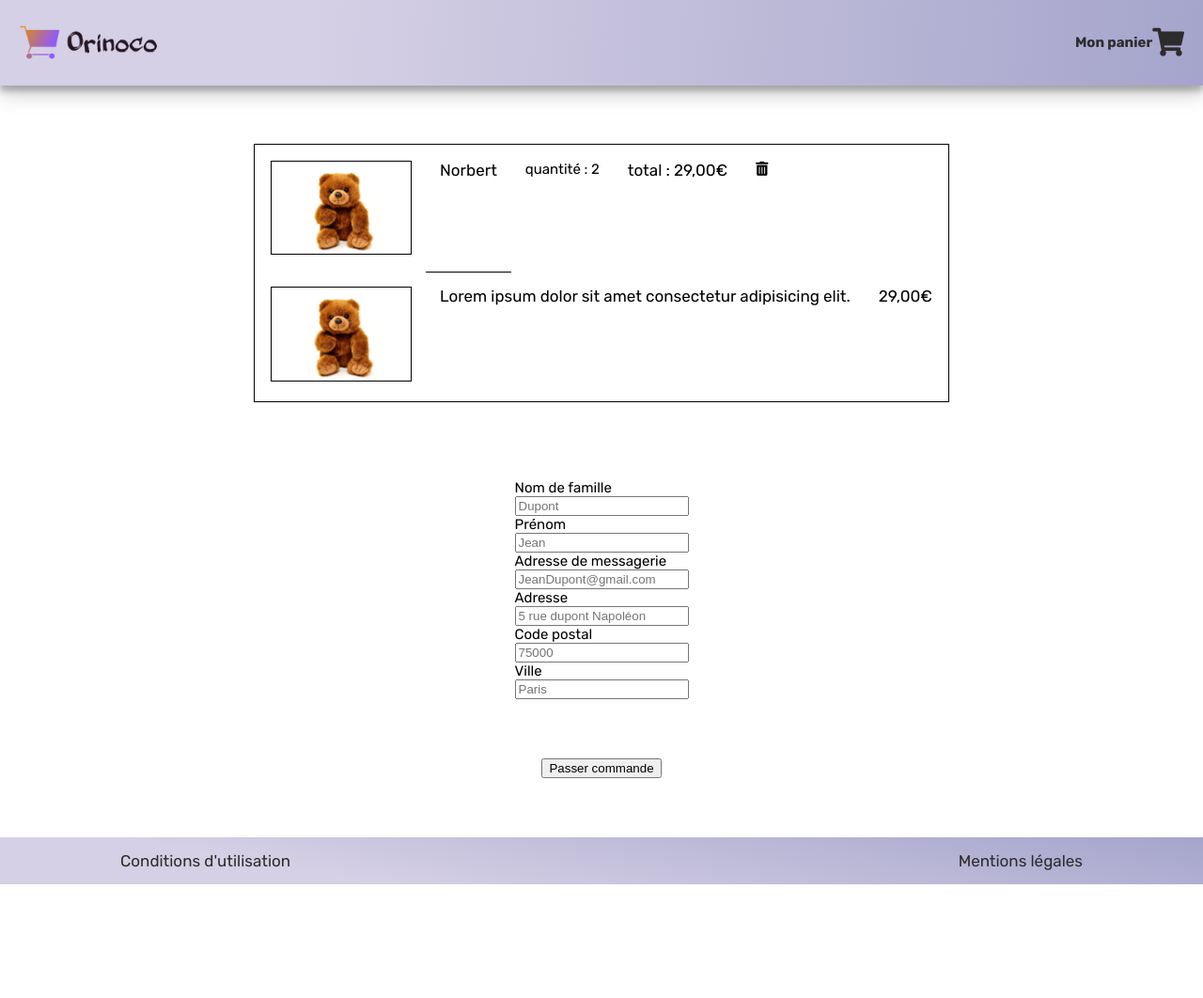
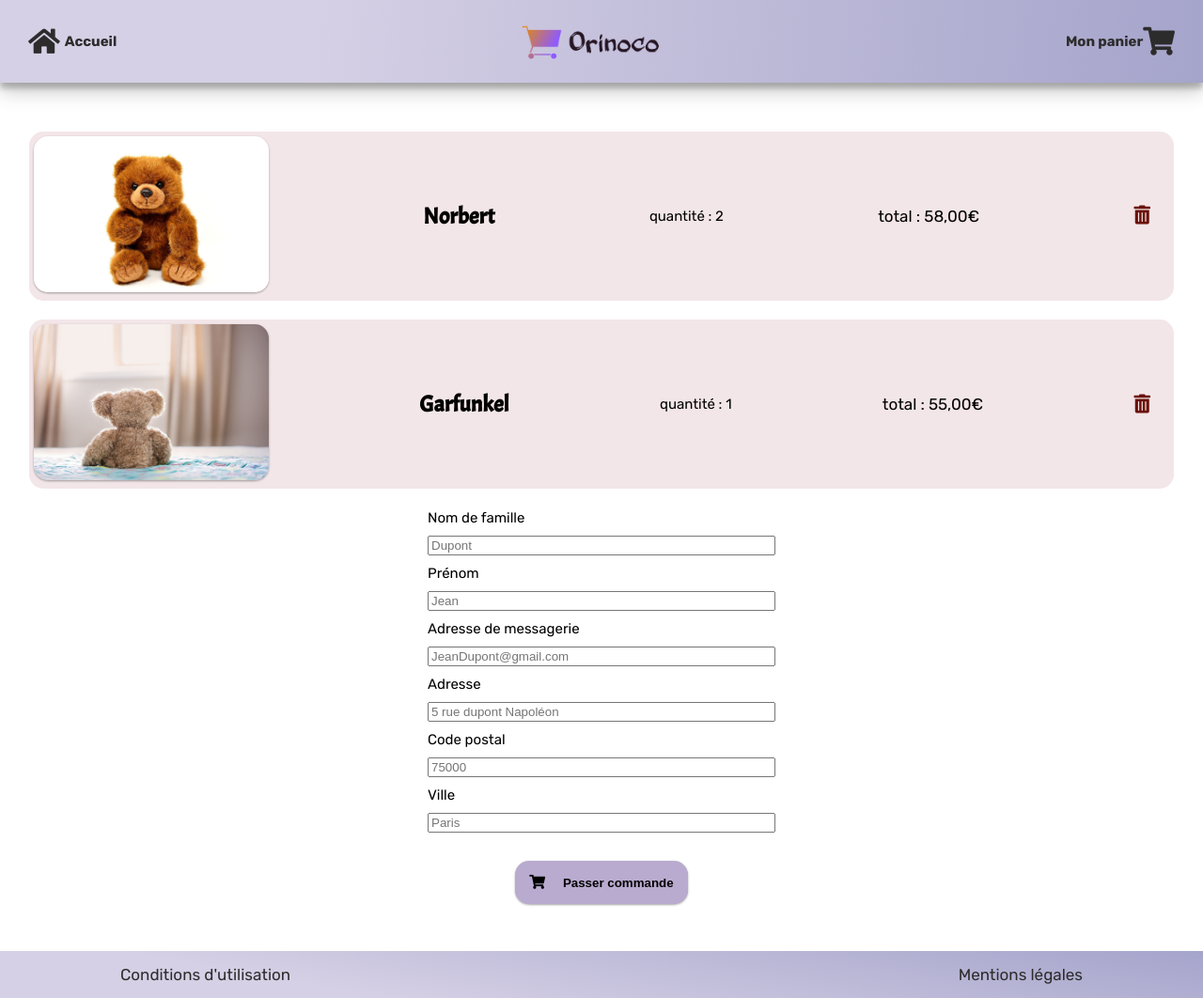
Before and after one commit to lokkotara/P5_florand_gregory, a website: page P5FrontEnd/www/panier.html in a window 1280 px wide. Shown: the whole page at 94% size. Before the commit the page ends 941 px from the top, so only its background shows below. Drawn offline with Linux system fonts and the light colour scheme; files whose address does not match are found by name.

Commit message:
suite responsive et page panier

```diff
--- a/P5FrontEnd/scss/elements/_cart.scss
+++ b/P5FrontEnd/scss/elements/_cart.scss
@@ -3,24 +3,38 @@
   flex-direction: column;
   align-items: center;
   justify-content: space-evenly;
-  padding: 0 2rem;
+  padding: 5rem 2rem;
   table {
-    border: 1px black solid;
     font-size: 1.5rem;
+    tbody {
+      display: flex;
+      flex-flow: wrap;
+      row-gap: 2rem;
+    }
     img {
-      max-width: 15rem;
-      border: 1px black solid;
+      max-width: 100%;
+      border-radius: 15px;
+      box-shadow: 0 1px 3px rgba(0,0,0,0.12), 0 1px 2px rgba(0,0,0,0.24);
+      // height: 100%;
     }
-    .middleRow {
-      border-bottom: 1px black solid;
-    }
+    // .middleRow {
+    //   border-bottom: 1px black solid;
+    // }
     td {
-      display: block;
-      padding: 1.5rem;
+      // display: block;
+      padding: 0.5rem;
     }
     tr {
       display: flex;
-      flex-flow: wrap;
+      background-color: #F3E6E8;
+      border-radius: 15px;
+      flex-flow: column wrap;
+      width: 100%;
+      align-items: center;
+    }
+    .trashIcon {
+      font-size: 2rem;
+      color:#6b1108;
     }
   }
 }
@@ -30,5 +44,38 @@
   flex-direction: column;
   padding-top: 2rem;
   font-size: 1.5rem;
-
+  max-width: 37rem;
+  width: 100%;
+  row-gap: 1rem;
+  a {
+    align-self: center;
+    &:hover {
+      color: white;
+    }
+    // padding-top: 2rem;
+  }
+  &Btn, .cartBtn {
+    border: none;
+    padding: 1.5rem;
+  }
+  &Btn {
+    font-weight: bold;
+    border-radius: 0 1.5rem 1.5rem 0;
+    background-color: #b9abcf;
+  }
+  .cartBtn {
+    padding-right: 0;
+    border-radius: 1.5rem 0 0 1.5rem;
+  }
 }
+.test {
+  background-color: #b9abcf;
+  text-align: center;
+  align-self: center;
+  box-shadow: 0 1px 3px rgba(0,0,0,0.12), 0 1px 2px rgba(0,0,0,0.24);
+  border-radius: 1.5rem;
+  max-width: 40rem;
+}
+.lastInput {
+  margin-bottom: 2rem;
+}
--- a/P5FrontEnd/scss/elements/_header.scss
+++ b/P5FrontEnd/scss/elements/_header.scss
@@ -1,6 +1,6 @@
 header {
   display: flex;
-  justify-content: space-between;
+  justify-content: flex-end;
   align-items: center;
   padding: 0 2rem;
   nav {
@@ -8,6 +8,9 @@ header {
     justify-content: space-between;
     width: 100%;
     align-items: center;
+  }
+  span {
+    display: none;
   }
   .logo {
     width: 15rem;
@@ -17,13 +20,20 @@ header {
     font-size: 3rem;
     display: block;
   }
+  .homeIcon {
+    padding-right: 0.5rem;
+    color: #2d2c2c;
+    &:hover {
+      color: #f3e6e8;
+    }
+  }
 }
 .header {
   background-color: #f3e6e8;
   background-image: linear-gradient(275deg, #a5a4cb 0%, #d5d0e5 74%);
   box-shadow: 0 1rem 2rem rgba(0,0,0,0.19), 0 6px 6px rgba(0,0,0,0.23);
  }
- .iconCart {
+ .iconCart, .iconHome {
    display: flex;
    align-items: center;
    color: #2d2c2c;
--- a/P5FrontEnd/scss/elements/_products.scss
+++ b/P5FrontEnd/scss/elements/_products.scss
@@ -14,6 +14,7 @@
 .teddyCard {
   display: flex;
   justify-content: center;
+  width: 90%;
   margin: 2rem 1rem;
   background-color: #f3e6e8;
   border-radius: 2.5rem;
@@ -24,7 +25,7 @@
   }
   figure {
     width: 100%;
-    max-width: 45rem;
+    // max-width: 45rem;
   }
   figcaption {
     display: flex;
@@ -59,7 +60,7 @@
   img {
     width: 100%;
     object-fit: cover;
-    max-height: 28rem;
+    // max-height: 28rem;
     border-radius: 2.5rem 2.5rem 0 0;
 
   }
--- a/P5FrontEnd/scss/elements/_responsive.scss
+++ b/P5FrontEnd/scss/elements/_responsive.scss
@@ -1,4 +1,10 @@
 @media screen and (min-width:768px) {
+  header {
+    padding: 0 3rem;
+    span {
+      display: block;
+    }
+  }
   .singleProduct {
     flex-flow: row;
     img {
@@ -12,4 +18,30 @@
   .confirmationWrapper {
     padding: 5rem;
   }
+  .mainCart {
+    table {
+      img {
+        max-width: 25rem;
+      }
+      tr {
+        flex-direction: row;
+        justify-content: space-between;
+      }
+      .trashIcon {
+        padding-right: 2rem;
+      }
+    }
+  }
 }
+
+@media screen and (min-width:940px) {
+  .teddyCard {
+    width: auto;
+    figure {
+      max-width: 45rem;
+    }
+    img {
+    max-height: 28rem;
+    }
+  }
+}
--- a/P5FrontEnd/www/panier.html
+++ b/P5FrontEnd/www/panier.html
@@ -20,34 +20,49 @@
 <body>
   <header class="header">
   <nav>
-    <a href="./index.html"><img src="./images/logo-removebg-preview.png" alt="Logo Orinoco" class="logo"></a>
+    <a href="./index.html " class="iconHome"><i class="fas fa-home homeIcon"></i><span>Accueil</span></a>
+    <img src="./images/logo-removebg-preview.png" alt="Logo Orinoco" class="logo">
     <a href="./panier.html" class="iconCart"><span> Mon panier</span><i class="fas fa-shopping-cart"></i></a>
   </nav>
 </header>
   <main class="mainCart">
     <table class="cartSummary">
+      <tbody>
           <tr>
             <td>
               <img src="http://localhost:3000/images/teddy_1.jpg" alt="Premier ours">
             </td>
             <td class="middleRow">
-            <p>Norbert</p>
+              <h2>Norbert</h2>
             </td>
             <td>
               <span>quantité : 2</span>
             </td>
             <td>
-            <p>total : 29,00€</p>
+              <p>total : 58,00€</p>
             </td>
             <td>
-          <i class="fas fa-trash-alt"></i>
+            <i class="fas fa-trash-alt trashIcon"></i>
             </td>
           </tr>
           <tr>
-          <td><img src="http://localhost:3000/images/teddy_1.jpg" alt="Premier ours"></td>
-          <td><p>Lorem ipsum dolor sit amet consectetur adipisicing elit.</p></td>
-          <td><p>29,00€</p></td>
+            <td>
+              <img src="http://localhost:3000/images/teddy_5.jpg" alt="Premier ours">
+            </td>
+            <td class="middleRow">
+              <h2>Garfunkel</h2>
+            </td>
+            <td>
+              <span>quantité : 1</span>
+            </td>
+            <td>
+              <p>total : 55,00€</p>
+            </td>
+            <td>
+            <i class="fas fa-trash-alt trashIcon"></i>
+            </td>
           </tr>
+        </tbody>
     </table>
     <form class="form">
       <label for="lastname">Nom de famille</label>
@@ -61,9 +76,14 @@
       <label for="postalCode">Code postal</label>
       <input type="text" name="postalCode" placeholder="75000">
       <label for="town">Ville</label>
-      <input type="text" name="town" placeholder="Paris">
+      <input type="text" name="town" placeholder="Paris" class="lastInput">
+      <div class="test">
+        <a href="./confirmation.html">
+          <i class="fas fa-shopping-cart cartBtn"></i>
+          <input class="formBtn" type="button" value="Passer commande">
+        </a>
+      </div>
     </form>
-    <a href="./confirmation.html"><input class="formBtn" type="button" value="Passer commande"></a>
   </main>
   <footer>
   <ul>
```
Also changed, not shown: P5FrontEnd/src/templates/pages/panier.html (+27 -8 lines), P5FrontEnd/src/templates/partials/header.html (+2 -1 lines), P5FrontEnd/www/confirmation.html (+2 -1 lines), P5FrontEnd/www/index.html (+2 -1 lines), P5FrontEnd/www/produit.html (+2 -1 lines), P5FrontEnd/www/css/main.css. Lines whose indentation alone changed are shown as unchanged.
